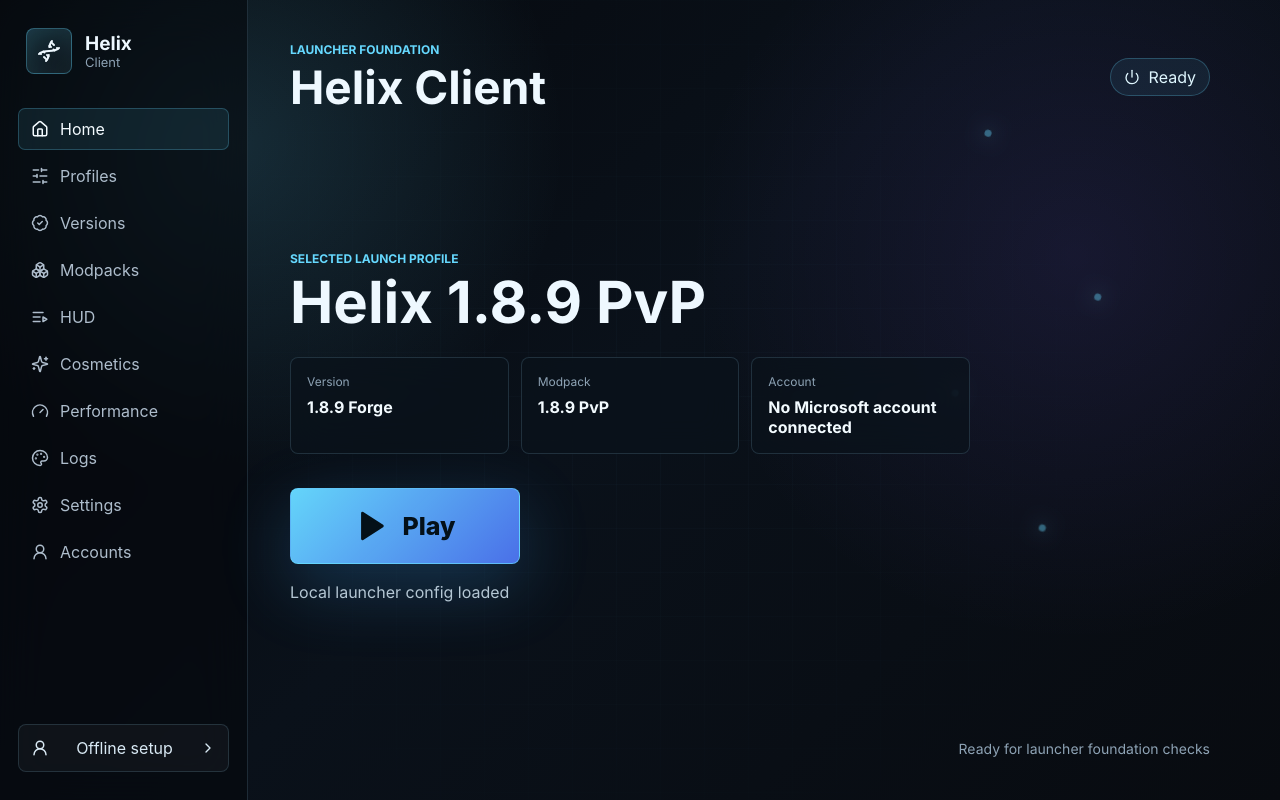
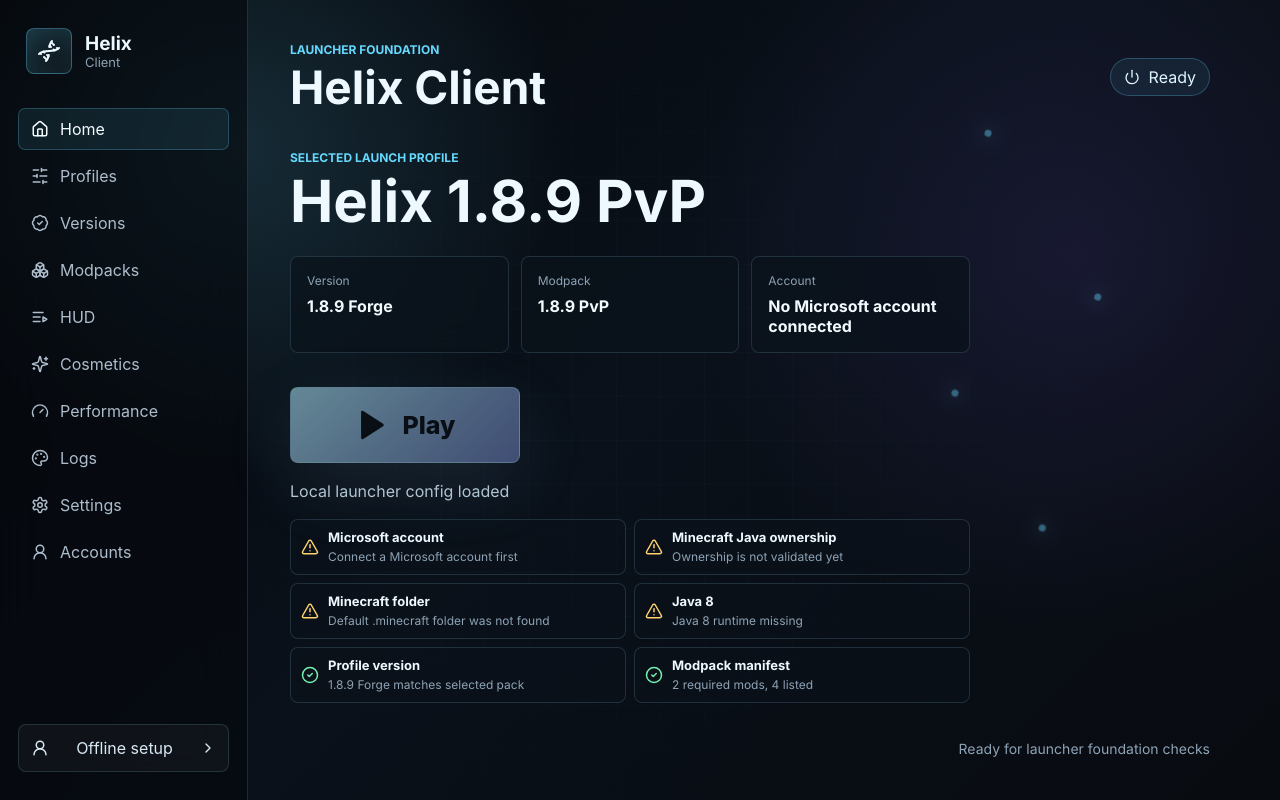
Before and after one commit to zwu5h/HelixClient, a React (Vite) app in the folder launcher/: page / in a window 1280 px wide. Built offline with nearby package versions, Linux system fonts and the light colour scheme.

Commit message:
Add launch preflight checks

```diff
--- a/launcher/src/App.tsx
+++ b/launcher/src/App.tsx
@@ -31,6 +31,7 @@
 } from "./auth";
 import { defaultConfig, loadLauncherConfig, saveLauncherConfig, type LauncherConfig } from "./config";
 import { navItems } from "./data";
+import { evaluateLaunchReadiness, type LaunchReadiness } from "./launch";
 import {
   getModpack,
   getProfile,
@@ -172,6 +173,13 @@
   const selectedProfile = getProfile(configState.config.selectedProfileId);
   const selectedVersion = getVersion(configState.config.selectedVersionId || selectedProfile.versionId);
   const selectedModpack = getModpack(configState.config.selectedModpackId || selectedProfile.modpackId);
+  const launchReadiness = evaluateLaunchReadiness({
+    account: activeAccount,
+    modpack: selectedModpack,
+    profile: selectedProfile,
+    system: systemState.detection,
+    version: selectedVersion
+  });
 
   async function toggleAnimation() {
     const nextConfig = {
@@ -340,6 +348,15 @@
     }
   }
 
+  function handleLaunchAttempt() {
+    setConfigState((current) => ({
+      ...current,
+      status: launchReadiness.ready
+        ? "Preflight passed. Download and process launch pipeline is next."
+        : `Launch blocked: ${launchReadiness.message}`
+    }));
+  }
+
   return (
     <div className="app" data-motion={configState.config.backgroundAnimation ? "on" : "off"}>
       <div className="background-grid" />
@@ -392,8 +409,10 @@
             loaded={configState.loaded}
             modpackName={selectedModpack.name}
             profile={selectedProfile}
+            readiness={launchReadiness}
             status={configState.status}
             versionLabel={selectedVersion.label}
+            onLaunchAttempt={handleLaunchAttempt}
           />
         ) : activeSection === "accounts" ? (
           <AccountsScreen
@@ -566,15 +585,19 @@
   loaded,
   modpackName,
   profile,
+  readiness,
   versionLabel,
-  status
+  status,
+  onLaunchAttempt
 }: {
   accountLabel: string;
   loaded: boolean;
   modpackName: string;
   profile: LaunchProfile;
+  readiness: LaunchReadiness;
   status: string;
   versionLabel: string;
+  onLaunchAttempt: () => void;
 }) {
   return (
     <section className="home-screen" aria-labelledby="home-title">
@@ -607,12 +630,23 @@
           </div>
         </dl>
 
-        <button className="play-button" type="button" disabled>
+        <button className="play-button" type="button" disabled={!readiness.ready} onClick={onLaunchAttempt}>
           <Play size={34} fill="currentColor" />
           <span>Play</span>
         </button>
 
         <p className="status-line">{status}</p>
+        <div className="preflight-panel" aria-label="Launch readiness">
+          {readiness.checks.map((check) => (
+            <div className="preflight-check" key={check.id}>
+              <StatusIcon ok={check.ok} />
+              <div>
+                <strong>{check.label}</strong>
+                <span>{check.detail}</span>
+              </div>
+            </div>
+          ))}
+        </div>
       </div>
 
       <footer className="home-footer">
--- /dev/null
+++ b/launcher/src/launch.ts
@@ -0,0 +1,84 @@
+import type { AccountSummary } from "./auth";
+import type { LaunchProfile, ModpackOption, VersionOption } from "./profiles";
+import type { SystemDetection } from "./system";
+
+export type LaunchCheck = {
+  id: string;
+  label: string;
+  ok: boolean;
+  detail: string;
+};
+
+export type LaunchReadiness = {
+  ready: boolean;
+  message: string;
+  checks: LaunchCheck[];
+};
+
+export function evaluateLaunchReadiness({
+  account,
+  modpack,
+  profile,
+  system,
+  version
+}: {
+  account?: AccountSummary;
+  modpack: ModpackOption;
+  profile: LaunchProfile;
+  system?: SystemDetection;
+  version: VersionOption;
+}): LaunchReadiness {
+  const javaReady =
+    profile.javaTarget === "Java 8" ? Boolean(system?.java.java8) : Boolean(system?.java.modern);
+  const checks: LaunchCheck[] = [
+    {
+      id: "account",
+      label: "Microsoft account",
+      ok: Boolean(account),
+      detail: account ? `${account.username} selected` : "Connect a Microsoft account first"
+    },
+    {
+      id: "ownership",
+      label: "Minecraft Java ownership",
+      ok: Boolean(account?.ownsJava),
+      detail: account?.ownsJava ? "Java entitlement validated" : "Ownership is not validated yet"
+    },
+    {
+      id: "minecraft-folder",
+      label: "Minecraft folder",
+      ok: Boolean(system?.minecraft.exists),
+      detail: system?.minecraft.path ?? "Default .minecraft folder was not found"
+    },
+    {
+      id: "java",
+      label: profile.javaTarget,
+      ok: javaReady,
+      detail: javaReady ? `${profile.javaTarget} runtime found` : `${profile.javaTarget} runtime missing`
+    },
+    {
+      id: "profile-version",
+      label: "Profile version",
+      ok: profile.versionId === version.id && modpack.versionId === version.id,
+      detail:
+        profile.versionId === version.id && modpack.versionId === version.id
+          ? `${version.label} matches selected pack`
+          : "Profile, version and modpack IDs do not match"
+    },
+    {
+      id: "manifest",
+      label: "Modpack manifest",
+      ok: modpack.mods.every((mod) => mod.id && mod.name && mod.version),
+      detail:
+        modpack.mods.length === 0
+          ? "Vanilla profile has no mod manifest entries"
+          : `${modpack.mods.filter((mod) => mod.required).length} required mods, ${modpack.mods.length} listed`
+    }
+  ];
+  const firstBlocker = checks.find((check) => !check.ok);
+
+  return {
+    checks,
+    ready: !firstBlocker,
+    message: firstBlocker ? firstBlocker.detail : "Preflight passed. Ready for launch pipeline."
+  };
+}
--- a/launcher/src/styles.css
+++ b/launcher/src/styles.css
@@ -330,14 +330,60 @@
   background: linear-gradient(135deg, rgba(102, 217, 255, 0.98), rgba(82, 123, 255, 0.9));
   box-shadow: 0 22px 70px rgba(61, 171, 255, 0.24);
   color: #041018;
-  cursor: not-allowed;
+  cursor: pointer;
   font-size: 25px;
   font-weight: 800;
+}
+
+.play-button:disabled {
+  cursor: not-allowed;
+  filter: saturate(0.45);
+  opacity: 0.64;
 }
 
 .status-line {
   margin: 18px 0 0;
   color: #b5c7d4;
+}
+
+.preflight-panel {
+  display: grid;
+  grid-template-columns: repeat(2, minmax(0, 1fr));
+  gap: 8px;
+  max-width: 680px;
+  margin-top: 18px;
+}
+
+.preflight-check {
+  display: grid;
+  grid-template-columns: 18px minmax(0, 1fr);
+  align-items: center;
+  gap: 9px;
+  min-width: 0;
+  min-height: 52px;
+  padding: 10px;
+  border: 1px solid var(--line);
+  border-radius: 8px;
+  background: rgba(11, 18, 27, 0.58);
+}
+
+.preflight-check strong,
+.preflight-check span {
+  display: block;
+  overflow: hidden;
+  text-overflow: ellipsis;
+  white-space: nowrap;
+}
+
+.preflight-check strong {
+  margin-bottom: 3px;
+  color: #edf8ff;
+  font-size: 13px;
+}
+
+.preflight-check span {
+  color: var(--muted);
+  font-size: 12px;
 }
 
 .home-footer {
```
